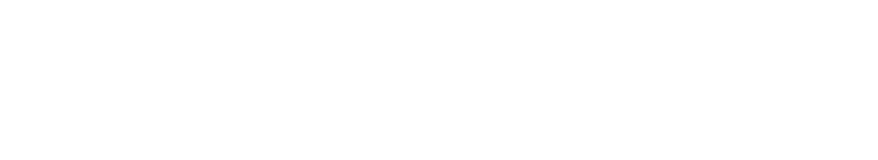
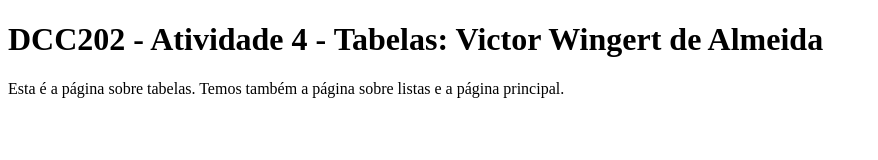
Before and after one commit to ufjf-dcc202/ufjf-dcc202-2023-3-b-atv4-victorwingert, a website: page tabelas.html in a window 1280 px wide. Shown: the whole page, without its empty margins (0-878 px from the left). Drawn offline with Linux system fonts and the light colour scheme.

Commit message:
segui a estrutura de listas/index

```diff
--- a/tabelas.html
+++ b/tabelas.html
@@ -6,6 +6,9 @@
     <title>DCC202 - Atividade 4 - Tabelas: Victor Wingert de Almeida</title>
 </head>
 <body>
-
+    <main>
+        <h1>DCC202 - Atividade 4 - Tabelas: Victor Wingert de Almeida</h1>
+        <p>Esta é a página sobre tabelas. Temos também a página sobre listas e a página principal.</p>
+    </main>
 </body>
 </html>
```
